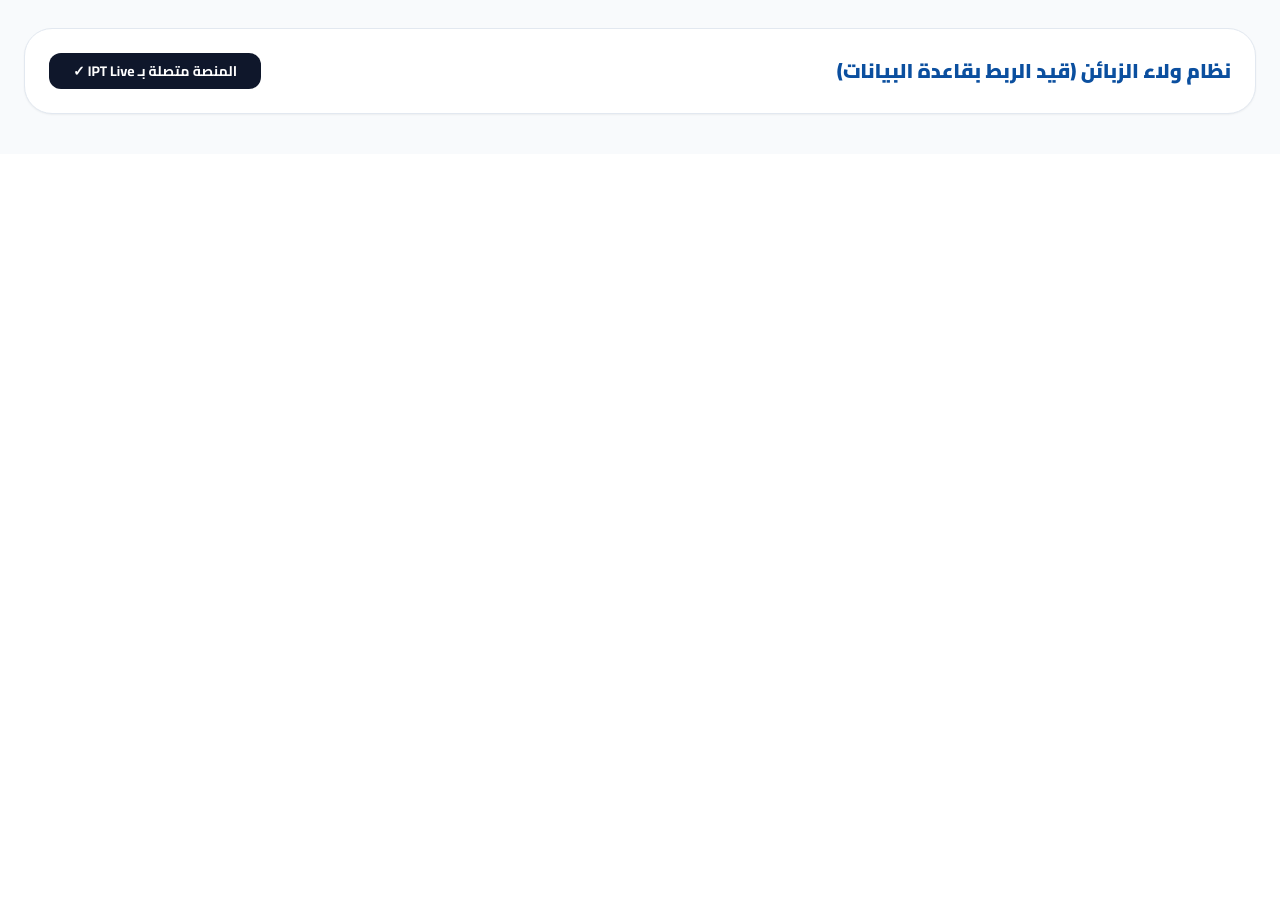
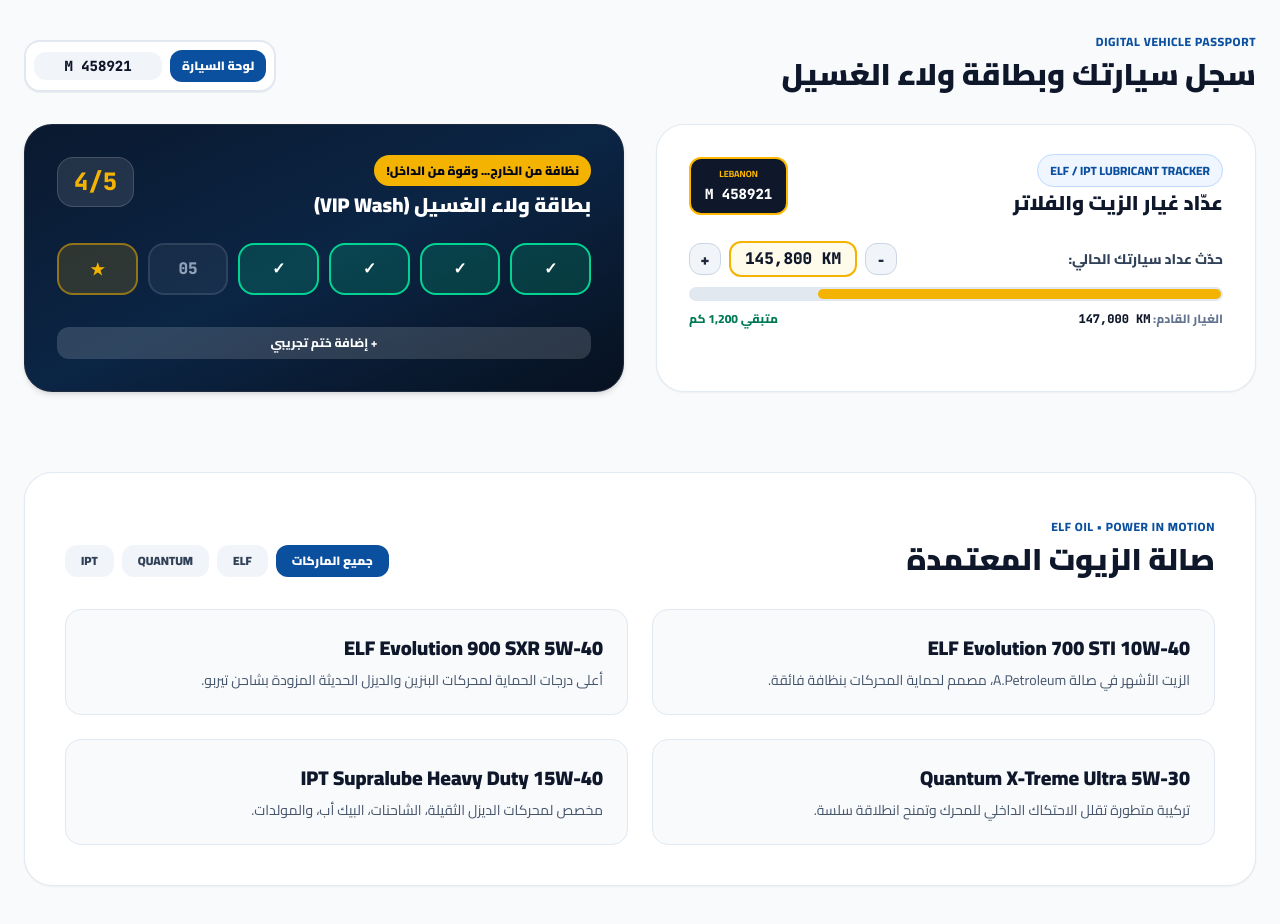
Before and after one commit to msaj/active-petroleum, a Next.js app: page / in a window 1280 px wide. Shown: the part 820-1744 px from the top of the page. Before the commit the page ends 974 px from the top, so only its background shows below. Built offline with nearby package versions, Linux system fonts and the light colour scheme; no server answers.

Commit message:
Update page.tsx

```diff
--- a/app/page.tsx
+++ b/app/page.tsx
@@ -13,7 +13,7 @@ export default function ActivePetroleumPro() {
     "GAS": "جاري التحديث..."
   });
 
-  // جلب الأسعار من موقع IPT عند فتح الصفحة
+  // جلب الأسعار من موقع IPT
   useEffect(() => {
     fetch('/api/fuel')
       .then(res => res.json())
@@ -25,7 +25,6 @@ export default function ActivePetroleumPro() {
       .catch(err => console.error("Error fetching prices:", err));
   }, []);
 
-  // دالة لحساب السعر بالدولار تقريبياً (على سعر صرف 89500)
   const getUsdPrice = (lbpPrice: string) => {
     if (lbpPrice === "جاري التحديث..." || lbpPrice === "غير متوفر") return "--";
     const num = parseInt(lbpPrice.replace(/,/g, ''));
@@ -46,52 +45,24 @@ export default function ActivePetroleumPro() {
   const progressPercent = Math.min(100, Math.max(0, ((currentKm - lastOilChangeKm) / oilIntervalKm) * 100));
 
   const fuelPricesData = [
-    {
-      code: "98",
-      name: "بنزين 98 أوكتان",
-      en: "SUPER UNLEADED 98",
-      priceLbp: livePrices["98"],
-      priceUsd: getUsdPrice(livePrices["98"]),
-      accent: "border-l-4 border-l-blue-500",
-    },
-    {
-      code: "95",
-      name: "بنزين 95 أوكتان",
-      en: "PREMIUM UNLEADED 95",
-      priceLbp: livePrices["95"],
-      priceUsd: getUsdPrice(livePrices["95"]),
-      accent: "border-l-4 border-l-emerald-500",
-    },
-    {
-      code: "DIESEL",
-      name: "مازوت أخضر نقي",
-      en: "EURO GREEN DIESEL",
-      priceLbp: livePrices["DIESEL"],
-      priceUsd: getUsdPrice(livePrices["DIESEL"]),
-      accent: "border-l-4 border-l-amber-400",
-    },
-    {
-      code: "GAS",
-      name: "غاز منزلي وتجاري",
-      en: "CERTIFIED LPG 10KG",
-      priceLbp: livePrices["GAS"],
-      priceUsd: getUsdPrice(livePrices["GAS"]),
-      accent: "border-l-4 border-l-cyan-400",
-    }
+    { code: "98", name: "بنزين 98 أوكتان", en: "SUPER UNLEADED 98", priceLbp: livePrices["98"], priceUsd: getUsdPrice(livePrices["98"]), accent: "border-l-4 border-l-blue-500" },
+    { code: "95", name: "بنزين 95 أوكتان", en: "PREMIUM UNLEADED 95", priceLbp: livePrices["95"], priceUsd: getUsdPrice(livePrices["95"]), accent: "border-l-4 border-l-emerald-500" },
+    { code: "DIESEL", name: "مازوت أخضر نقي", en: "EURO GREEN DIESEL", priceLbp: livePrices["DIESEL"], priceUsd: getUsdPrice(livePrices["DIESEL"]), accent: "border-l-4 border-l-amber-400" },
+    { code: "GAS", name: "غاز منزلي وتجاري", en: "CERTIFIED LPG 10KG", priceLbp: livePrices["GAS"], priceUsd: getUsdPrice(livePrices["GAS"]), accent: "border-l-4 border-l-cyan-400" }
   ];
 
   const stationShowcases = [
-    { id: "day", tag: "MINIEH STATION • المنية", title: "محطة نموذجية تعمل بالطاقة الشمسية 24/7", subtitle: "YOUR SATISFACTION IS OUR PRIORITY", desc: "تجهيزات حديثة، مضخات Quantum رقمية عالية الدقة.", img: "/station-day.jpg", gradient: "from-blue-950 via-slate-900 to-amber-950" },
-    { id: "evzone", tag: "EVZONE & NITROGEN", title: "اشحن، انطلق، واحمِ البيئة!", subtitle: "شحن سريع للسيارات الكهربائية + منفاخ نيتروجين", desc: "المنطقة الذكية الأولى في المنية.", img: "/evzone.jpg", gradient: "from-slate-950 via-teal-950 to-cyan-900" },
-    { id: "oils", tag: "ELF • QUANTUM • IPT", title: "Elf Oil — Power in Motion", subtitle: "صالة عرض متكاملة لأفخم الزيوت", desc: "تشكيلة كاملة من زيوت ELF التخليقية مع فحص الفلاتر.", img: "/oils.jpg", gradient: "from-blue-950 via-indigo-950 to-slate-900" },
-    { id: "wash", tag: "VIP CAR CARE", title: "نظافة من الخارج... وقوة من الداخل!", subtitle: "غسيل سيارات احترافي بالفوم النشط", desc: "عناية فائقة بطلاء سيارتك مع نظام بطاقة الولاء.", img: "/wash.jpg", gradient: "from-slate-900 via-blue-950 to-slate-950" },
+    { id: "day", tag: "MINIEH STATION • المنية", title: "محطة نموذجية تعمل بالطاقة الشمسية 24/7", subtitle: "YOUR SATISFACTION IS OUR PRIORITY", desc: "تجهيزات حديثة، مضخات Quantum رقمية عالية الدقة، وصهاريج IPT مجهزة لتلبية المنازل والمؤسسات في المنية والشمال.", img: "/station-day.jpg", gradient: "from-blue-950 via-slate-900 to-amber-950" },
+    { id: "evzone", tag: "EVZONE & NITROGEN", title: "اشحن، انطلق، واحمِ البيئة!", subtitle: "شحن سريع للسيارات الكهربائية + منفاخ نيتروجين للإطارات", desc: "المنطقة الذكية الأولى في المنية: شواحن EVZONE المتطورة وتعبئة الإطارات بغاز النيتروجين النقي.", img: "/evzone.jpg", gradient: "from-slate-950 via-teal-950 to-cyan-900" },
+    { id: "oils", tag: "ELF • QUANTUM • IPT LUBRICANTS", title: "Elf Oil — Power in Motion", subtitle: "صالة عرض متكاملة لأفخم الزيوت الفرنسية والعالمية", desc: "تشكيلة كاملة من زيوت ELF Evolution مع فحص وتبديل الفلاتر بإشراف فنيين مختصين.", img: "/oils.jpg", gradient: "from-blue-950 via-indigo-950 to-slate-900" },
+    { id: "wash", tag: "VIP CAR CARE • العناية بالسيارات", title: "نظافة من الخارج... وقوة من الداخل!", subtitle: "غسيل سيارات احترافي بالفوم النشط والماء المفلتر", desc: "عناية فائقة بطلاء سيارتك والجنوط والمقصورة الداخلية مع نظام بطاقة الولاء الرقمية.", img: "/wash.jpg", gradient: "from-slate-900 via-blue-950 to-slate-950" },
   ];
 
   const lubricants = [
-    { id: 1, brand: "ELF", name: "ELF Evolution 700 STI 10W-40", viscosity: "10W-40", spec: "Semi-Synthetic", carTypes: ["all", "standard_gas", "euro_diesel"], kmRange: "5,000 - 6,000 KM", highlight: "Power in Motion", desc: "الزيت الأشهر في صالة A.Petroleum." },
-    { id: 2, brand: "ELF", name: "ELF Evolution 900 SXR 5W-40", viscosity: "5W-40", spec: "100% Full Synthetic", carTypes: ["all", "modern_gas", "euro_diesel"], kmRange: "8,000 - 10,000 KM", highlight: "للسيارات الحديثة والتيربو", desc: "أعلى درجات الحماية لمحركات البنزين والديزل الحديثة." },
-    { id: 3, brand: "QUANTUM", name: "Quantum X-Treme Ultra 5W-30", viscosity: "5W-30", spec: "Full Synthetic", carTypes: ["all", "modern_gas"], kmRange: "8,000 - 10,000 KM", highlight: "مثالي للهايبرد", desc: "تركيبة متطورة تقلل الاحتكاك وتوفر الوقود." },
-    { id: 4, brand: "IPT", name: "IPT Supralube Heavy Duty 15W-40", viscosity: "15W-40", spec: "Heavy Duty Diesel", carTypes: ["all", "heavy_diesel"], kmRange: "5,000 KM / 250 Hrs", highlight: "للآليات والمولدات", desc: "مخصص لمحركات الديزل الثقيلة والشاحنات." }
+    { id: 1, brand: "ELF", name: "ELF Evolution 700 STI 10W-40", viscosity: "10W-40", spec: "Semi-Synthetic • تكنولوجيا فرنسية", carTypes: ["all", "standard_gas", "euro_diesel"], kmRange: "5,000 - 6,000 KM", highlight: "Power in Motion • الأكثر مبيعاً", desc: "الزيت الأشهر في صالة A.Petroleum، مصمم لحماية المحركات بنظافة فائقة." },
+    { id: 2, brand: "ELF", name: "ELF Evolution 900 SXR 5W-40", viscosity: "5W-40", spec: "100% Full Synthetic • تخليقي بالكامل", carTypes: ["all", "modern_gas", "euro_diesel"], kmRange: "8,000 - 10,000 KM", highlight: "للسيارات الحديثة والتيربو", desc: "أعلى درجات الحماية لمحركات البنزين والديزل الحديثة المزودة بشاحن تيربو." },
+    { id: 3, brand: "QUANTUM", name: "Quantum X-Treme Ultra 5W-30", viscosity: "5W-30", spec: "Full Synthetic • توفير الوقود", carTypes: ["all", "modern_gas"], kmRange: "8,000 - 10,000 KM", highlight: "مثالي للهايبرد والحديث", desc: "تركيبة متطورة تقلل الاحتكاك الداخلي للمحرك وتمنح انطلاقة سلسة." },
+    { id: 4, brand: "IPT", name: "IPT Supralube Heavy Duty 15W-40", viscosity: "15W-40", spec: "Heavy Duty Diesel & Fleet", carTypes: ["all", "heavy_diesel"], kmRange: "5,000 KM / 250 Hrs", highlight: "للآليات والمولدات الكهربائية", desc: "مخصص لمحركات الديزل الثقيلة، الشاحنات، البيك أب، والمولدات." },
   ];
 
   const filteredOils = lubricants.filter((oil) => {
@@ -126,6 +97,8 @@ export default function ActivePetroleumPro() {
             <span className="text-amber-400">IPT OFFICIAL PARTNER</span>
             <span className="text-slate-600">•</span>
             <span className="text-emerald-400">QUANTUM FUELS</span>
+            <span className="text-slate-600">•</span>
+            <span className="text-blue-400">ELF LUBRICANTS</span>
           </div>
         </div>
       </div>
@@ -157,10 +130,9 @@ export default function ActivePetroleumPro() {
         </div>
       </header>
 
-      {/* التوتيم والأسعار الـ LIVE */}
+      {/* القسم الأول: الواجهة والتوتيم المباشر */}
       <section id="totem" className="py-8 sm:py-12 px-4 sm:px-6 max-w-7xl mx-auto">
         <div className="grid grid-cols-1 lg:grid-cols-12 gap-8 items-stretch">
-
           <div className="lg:col-span-7 flex flex-col justify-between bg-white rounded-[28px] p-6 sm:p-10 border border-slate-200/90 shadow-xs relative overflow-hidden">
             <div>
               <div className="flex flex-wrap items-center gap-2 mb-6">
@@ -186,7 +158,6 @@ export default function ActivePetroleumPro() {
             </div>
           </div>
 
-          {/* لوحة الأسعار المباشرة */}
           <div className="lg:col-span-5 flex">
             <div className="w-full bg-gradient-to-b from-slate-200 via-slate-300 to-slate-200 p-2.5 rounded-[32px] shadow-xl border-2 border-slate-300 relative flex flex-col justify-between">
               <div className="absolute -right-2.5 top-8 bottom-28 w-6 bg-emerald-700 rounded-l-xl border-y-2 border-l-2 border-emerald-400 shadow-md flex items-center justify-center">
@@ -240,13 +211,116 @@ export default function ActivePetroleumPro() {
         </div>
       </section>
 
-      {/* باقي الأقسام مدمجة اختصاراً (الكراج والزيوت) */}
+      {/* القسم الثاني: كراج الزبون الذكي */}
       <section id="garage" className="py-10 px-4 sm:px-6 max-w-7xl mx-auto">
-        <div className="bg-white rounded-[28px] p-6 border border-slate-200 shadow-xs flex flex-col sm:flex-row justify-between items-center gap-4">
-            <h2 className="text-xl font-black text-[#0B4F9F]">نظام ولاء الزبائن (قيد الربط بقاعدة البيانات)</h2>
-            <button className="bg-slate-900 text-white px-6 py-2 rounded-xl text-sm font-bold">المنصة متصلة بـ IPT Live ✓</button>
+        <div className="flex flex-col md:flex-row md:items-end justify-between mb-8 gap-4">
+          <div>
+            <span className="text-[#0B4F9F] font-extrabold text-xs uppercase tracking-wider">DIGITAL VEHICLE PASSPORT</span>
+            <h2 className="text-2xl sm:text-3xl font-black text-slate-900 mt-1">سجل سيارتك وبطاقة ولاء الغسيل</h2>
+          </div>
+          <div className="flex items-center gap-2 bg-white p-2 rounded-2xl border-2 border-slate-200 shadow-2xs">
+            <span className="bg-[#0B4F9F] text-white text-xs font-black px-3 py-2 rounded-xl">لوحة السيارة</span>
+            <input type="text" value={plateSearch} onChange={(e) => setPlateSearch(e.target.value)} dir="ltr" className="font-mono-num text-sm font-extrabold text-slate-900 px-3 py-1 w-32 text-center bg-slate-100 rounded-xl focus:outline-none" />
+          </div>
+        </div>
+
+        <div className="grid grid-cols-1 lg:grid-cols-2 gap-8">
+          {/* بطاقة تتبع غيار الزيت */}
+          <div className="bg-white rounded-[28px] p-6 sm:p-8 border border-slate-200/90 shadow-xs flex flex-col justify-between">
+            <div>
+              <div className="flex justify-between items-start gap-4 mb-6">
+                <div>
+                  <span className="bg-blue-50 text-[#0B4F9F] text-xs font-extrabold px-3 py-1 rounded-full border border-blue-200">ELF / IPT LUBRICANT TRACKER</span>
+                  <h3 className="text-xl font-black text-slate-900 mt-2">عدّاد غيار الزيت والفلاتر</h3>
+                </div>
+                <div className="bg-slate-900 text-white px-3.5 py-2 rounded-xl border-2 border-amber-400 text-center" dir="ltr">
+                  <span className="text-[9px] text-amber-400 font-bold block">LEBANON</span>
+                  <span className="font-mono-num text-sm font-extrabold">{plateSearch}</span>
+                </div>
+              </div>
+
+              <div className="mb-6">
+                <div className="flex justify-between items-center mb-2.5">
+                  <span className="text-xs sm:text-sm font-extrabold text-slate-700">حدّث عداد سيارتك الحالي:</span>
+                  <div className="flex items-center gap-2">
+                    <button onClick={() => setCurrentKm((prev) => Math.max(lastOilChangeKm, prev - 500))} className="w-8 h-8 rounded-xl bg-slate-100 font-black text-slate-800 border border-slate-300">-</button>
+                    <span className="font-mono-num text-sm sm:text-base font-extrabold bg-amber-50 border-2 border-[#F5B301] text-slate-900 px-3.5 py-1 rounded-xl" dir="ltr">{currentKm.toLocaleString()} KM</span>
+                    <button onClick={() => setCurrentKm((prev) => prev + 500)} className="w-8 h-8 rounded-xl bg-slate-100 font-black text-slate-800 border border-slate-300">+</button>
+                  </div>
+                </div>
+
+                <div className="w-full h-3.5 bg-slate-200 rounded-full overflow-hidden p-0.5">
+                  <div className={`h-full rounded-full transition-all ${remainingKm <= 500 ? "bg-red-600" : remainingKm <= 1200 ? "bg-[#F5B301]" : "bg-emerald-600"}`} style={{ width: `${progressPercent}%` }}></div>
+                </div>
+
+                <div className="flex justify-between items-center text-xs font-extrabold mt-2.5">
+                  <span className="text-slate-500">الغيار القادم: <strong className="font-mono-num text-slate-900" dir="ltr">{nextOilChangeKm.toLocaleString()} KM</strong></span>
+                  <span className={remainingKm <= 500 ? "text-red-600" : "text-emerald-700"}>{remainingKm > 0 ? `متبقي ${remainingKm.toLocaleString()} كم` : "حان موعد غيار الزيت!"}</span>
+                </div>
+              </div>
+            </div>
+          </div>
+
+          {/* بطاقة ولاء الغسيل */}
+          <div className="bg-gradient-to-br from-[#0A192F] via-[#0B2545] to-[#071120] text-white rounded-[28px] p-6 sm:p-8 border border-slate-800 shadow-md flex flex-col justify-between">
+            <div>
+              <div className="flex justify-between items-start gap-4 mb-5">
+                <div>
+                  <span className="bg-[#F5B301] text-slate-950 text-xs font-black px-3 py-1 rounded-full">نظافة من الخارج... وقوة من الداخل!</span>
+                  <h3 className="text-xl font-black text-white mt-2.5">بطاقة ولاء الغسيل (VIP Wash)</h3>
+                </div>
+                <div className="bg-white/10 border border-white/15 px-4 py-2 rounded-2xl text-center">
+                  <span className="font-mono-num text-2xl font-extrabold text-[#F5B301]">{washCount}/5</span>
+                </div>
+              </div>
+              <div className="grid grid-cols-3 sm:grid-cols-6 gap-2.5 my-6">
+                {[1, 2, 3, 4, 5].map((stamp) => (
+                  <div key={stamp} className={`rounded-2xl p-3 flex flex-col items-center justify-center border-2 transition ${stamp <= washCount ? "bg-emerald-500/20 border-emerald-400 text-white" : "bg-white/5 border-white/10 text-slate-400"}`}>
+                    <span className="font-mono-num text-base font-extrabold">{stamp <= washCount ? "✓" : `0${stamp}`}</span>
+                  </div>
+                ))}
+                <div className={`rounded-2xl p-3 flex flex-col items-center justify-center border-2 transition ${washCount >= 5 ? "bg-[#F5B301] text-slate-950 border-white" : "bg-[#F5B301]/15 border-[#F5B301]/50 text-[#F5B301]"}`}>
+                  <span className="text-base font-black">★</span>
+                </div>
+              </div>
+              <button onClick={() => setWashCount((prev) => (prev < 5 ? prev + 1 : 0))} className="w-full bg-white/15 text-white px-3 py-2 rounded-xl font-extrabold text-xs mt-2">
+                 + إضافة ختم تجريبي
+              </button>
+            </div>
+          </div>
         </div>
       </section>
+
+      {/* القسم الثالث: صالة الزيوت */}
+      <section id="lubricants" className="py-10 px-4 sm:px-6 max-w-7xl mx-auto">
+        <div className="bg-white rounded-[28px] p-6 sm:p-10 border border-slate-200/90 shadow-xs">
+          <div className="flex flex-col md:flex-row md:items-end justify-between mb-8 gap-4">
+            <div>
+              <span className="text-[#0B4F9F] font-extrabold text-xs uppercase tracking-wider">ELF OIL • POWER IN MOTION</span>
+              <h2 className="text-2xl sm:text-3xl font-black text-slate-900 mt-1">صالة الزيوت المعتمدة</h2>
+            </div>
+            <div className="flex flex-wrap gap-2">
+              {["ALL", "ELF", "QUANTUM", "IPT"].map((brand) => (
+                <button key={brand} onClick={() => setSelectedBrand(brand)} className={`px-4 py-2 rounded-xl text-xs font-black transition ${selectedBrand === brand ? "bg-[#0B4F9F] text-white" : "bg-slate-100 text-slate-700"}`}>
+                  {brand === "ALL" ? "جميع الماركات" : brand}
+                </button>
+              ))}
+            </div>
+          </div>
+
+          <div className="grid grid-cols-1 md:grid-cols-2 gap-6">
+            {filteredOils.map((oil) => (
+              <div key={oil.id} className="rounded-2xl border border-slate-200 bg-[#F8FAFC] p-6 flex flex-col justify-between">
+                <div>
+                  <h3 className="text-xl font-black text-slate-900">{oil.name}</h3>
+                  <p className="text-xs sm:text-sm text-slate-600 mt-2">{oil.desc}</p>
+                </div>
+              </div>
+            ))}
+          </div>
+        </div>
+      </section>
+
     </div>
   );
 }
```
